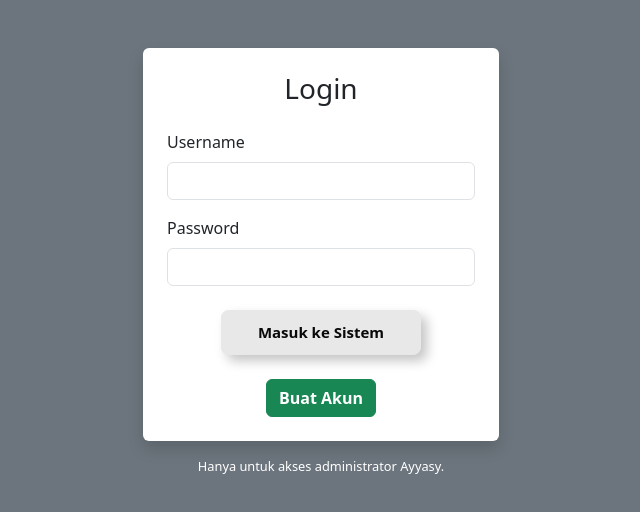
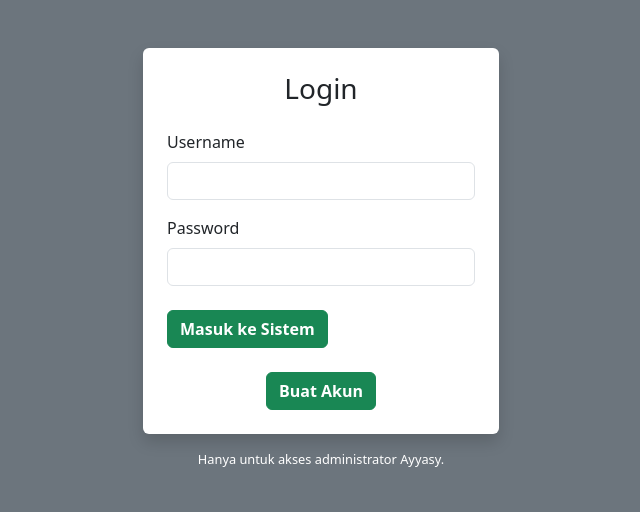
Before and after one commit to ayyasyLN-01/aplikasi-lembur-karyawan, a website: page public/login.html in a window 1280 px wide. Shown: the whole page, without its empty margins (319-959 px from the left). Drawn offline with nearby package versions, Linux system fonts and the light colour scheme.

Commit message:
Update login.html

```diff
--- a/public/login.html
+++ b/public/login.html
@@ -25,7 +25,7 @@
                                 <label class="form-label">Password</label>
                                 <input type="password" id="password" class="form-control" required>
                             </div>
-                            <button type="submit" class="btn-dinamis">Masuk ke Sistem</button>
+                            <button type="submit" class="fw-bold btn btn-success">Masuk ke Sistem</button>
                         </form>
                         <div class="mt-4 text-center">
                             <button onclick="window.location.href='/register.html'" class="fw-bold btn btn-success">Buat
```
